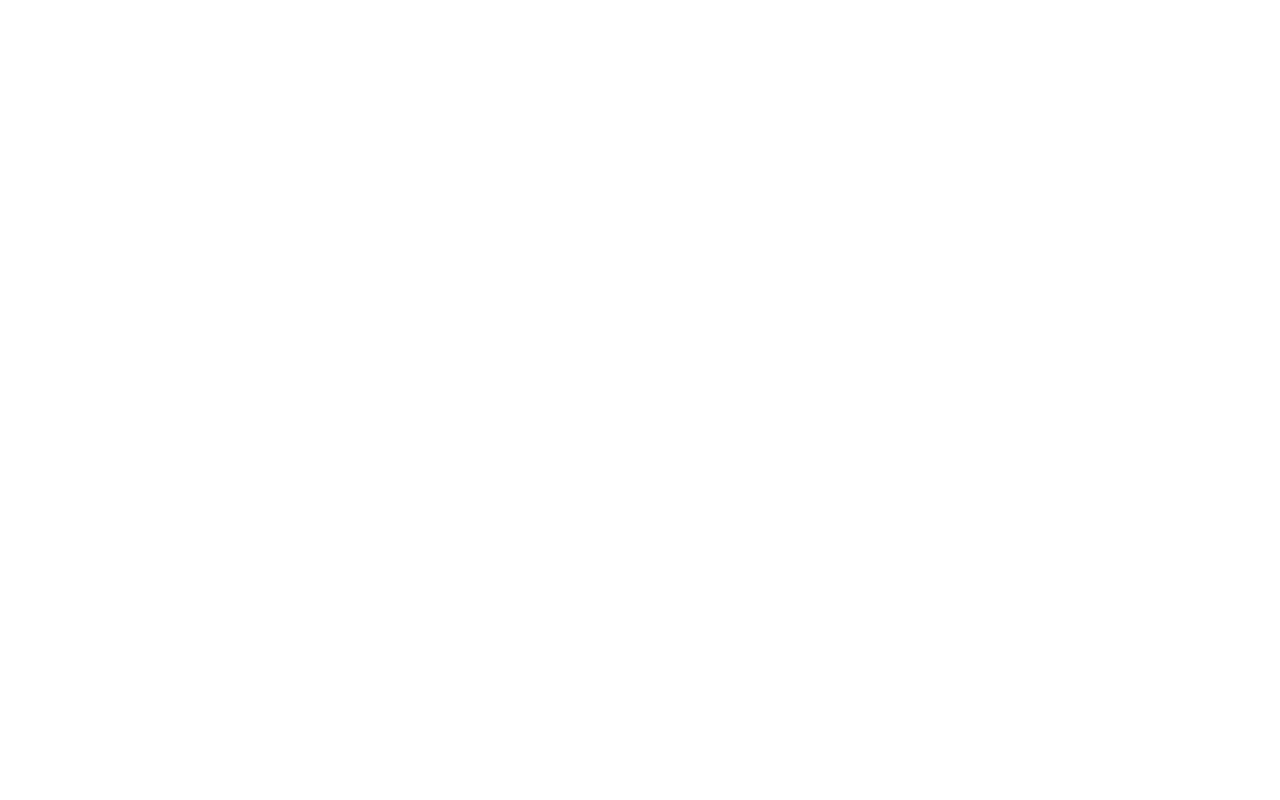
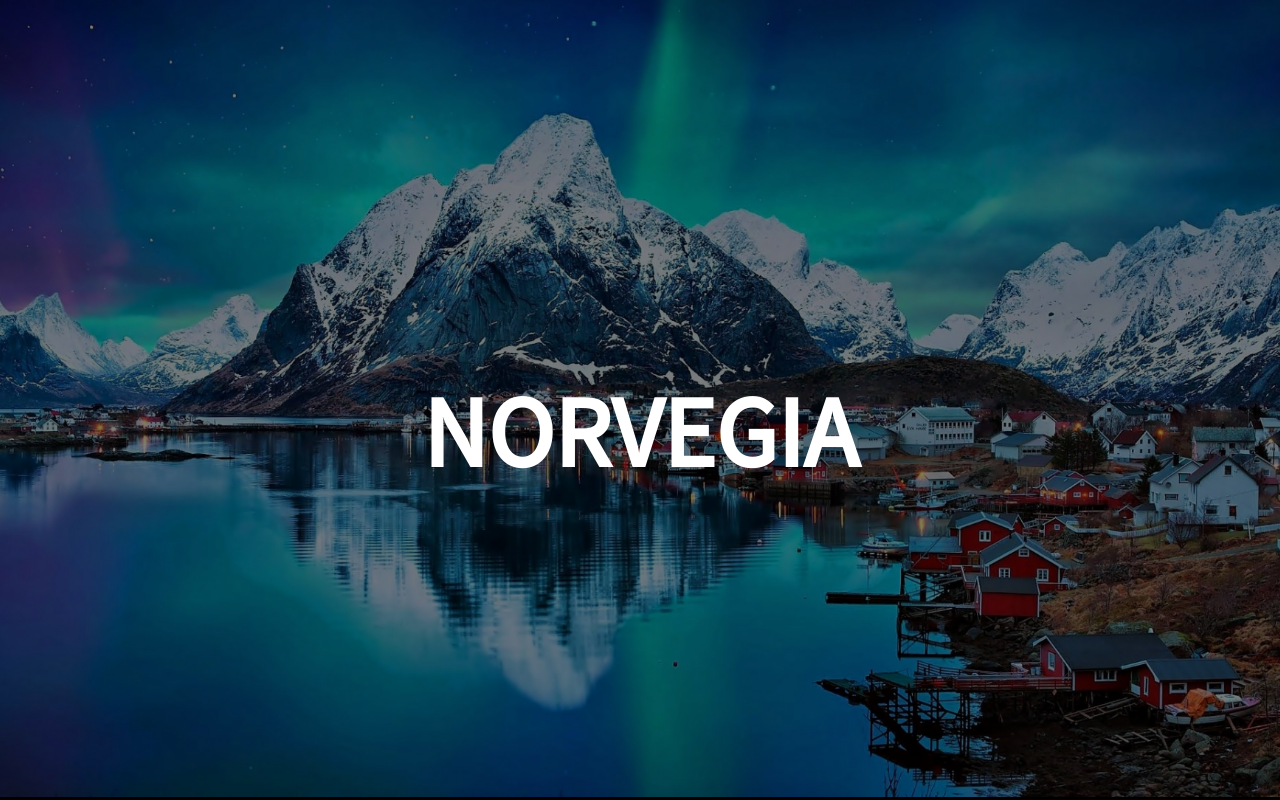
Before and after one commit to fabiogadau/htmlcss-airbnb, a plain HTML site: page index.html in a window 1280 px wide. Drawn offline with Linux system fonts and the light colour scheme.

Commit message:
primo blocco ok

```diff
--- a/index.html
+++ b/index.html
@@ -4,7 +4,25 @@
     <meta charset="utf-8">
     <title>blocchi airbnb</title>
     <link rel="stylesheet" href="styles/main.css">
+    <link href="https://fonts.googleapis.com/css?family=Source+Sans+Pro&display=swap" rel="stylesheet">
   </head>
   <body>
+
+    <!--container-->
+    <div class="container img1">
+
+        <!--stato1-->
+
+        <div class="layover">
+
+          <!--testo1-->
+          <div class="testo">
+            <h1>NORVEGIA</h1>
+          </div>
+
+        </div>
+
+    </div>
+
   </body>
 </html>
--- a/styles/main.css
+++ b/styles/main.css
@@ -0,0 +1,37 @@
+* {
+  box-sizing: border-box;
+  margin: 0;
+}
+
+.container{
+  position: relative;
+  width: 100%;
+  height: 100vh;
+  background-size: cover;
+  background-position: center;
+  border-bottom: black solid 3px;
+}
+
+.layover{
+  position: absolute;
+  top: 0;
+  left: 0;
+  width: 100%;
+  height: 100%;
+  background-color: rgba(0, 0, 0, 0.5);
+}
+
+.testo {
+  position: absolute;
+  top: 50%;
+  left: 50%;
+  transform: translate(-50%, -50%);
+  color: white;
+  font-size: 50px;
+  font-family: 'Source Sans Pro';
+  height: 60px;
+}
+
+.img1 {
+  background-image: url("../img/norvegia.jpg");
+}
```
